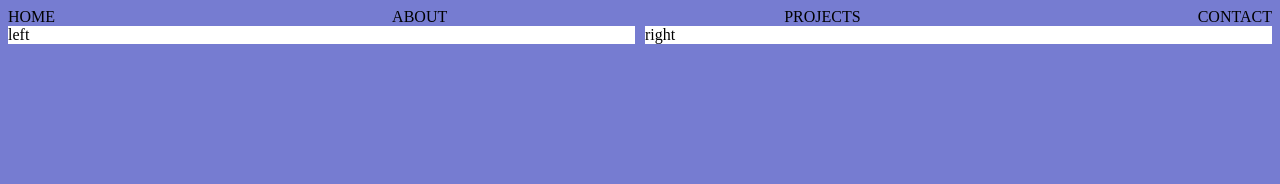
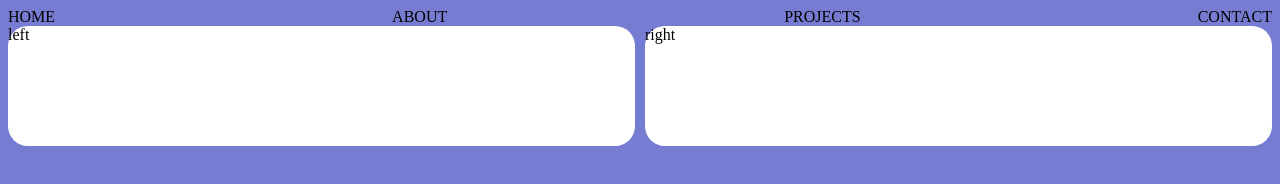
Before and after one commit to tvhugala/css, a plain HTML site: page index.html in a window 1280 px wide. Drawn offline with Linux system fonts and the light colour scheme.

Commit message:
Update style.css

```diff
--- a/style.css
+++ b/style.css
@@ -28,12 +28,14 @@ li {
     display:grid;
     grid-template-columns: 1fr 1fr;
     grid-column-gap: 10px;
+    height: 120px;
 }
 
 .side-right, .side-left {
     background-color: #fff;
     height: 100%;
     width: 100%;
+    border-radius: 20px;
 }
 /* .header{
     display: grid;
```
